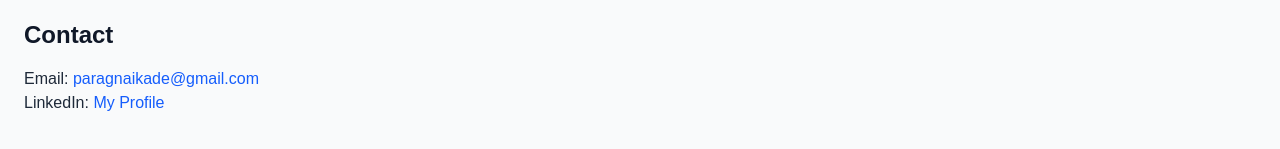
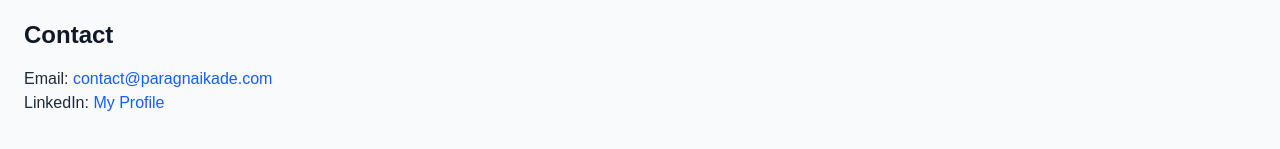
Before and after one commit to ParagNaikade/my-portfolio, a Next.js app: page / in a window 1280 px wide. Shown: the part 1510-1659 px from the top of the page. Built offline with nearby package versions, Linux system fonts and the light colour scheme.

Commit message:
updated email

```diff
--- a/src/pages/index.tsx
+++ b/src/pages/index.tsx
@@ -124,8 +124,8 @@ export default function Home() {
         <h2 className="text-2xl font-semibold mb-4 text-gray-900 dark:text-gray-100">Contact</h2>
         <p>
           Email:{" "}
-          <a className="text-blue-600 dark:text-blue-400" href="mailto:paragnaikade@gmail.com">
-            paragnaikade@gmail.com
+          <a className="text-blue-600 dark:text-blue-400" href="mailto:contact@paragnaikade.com">
+            contact@paragnaikade.com
           </a>
         </p>
         <p>
```
